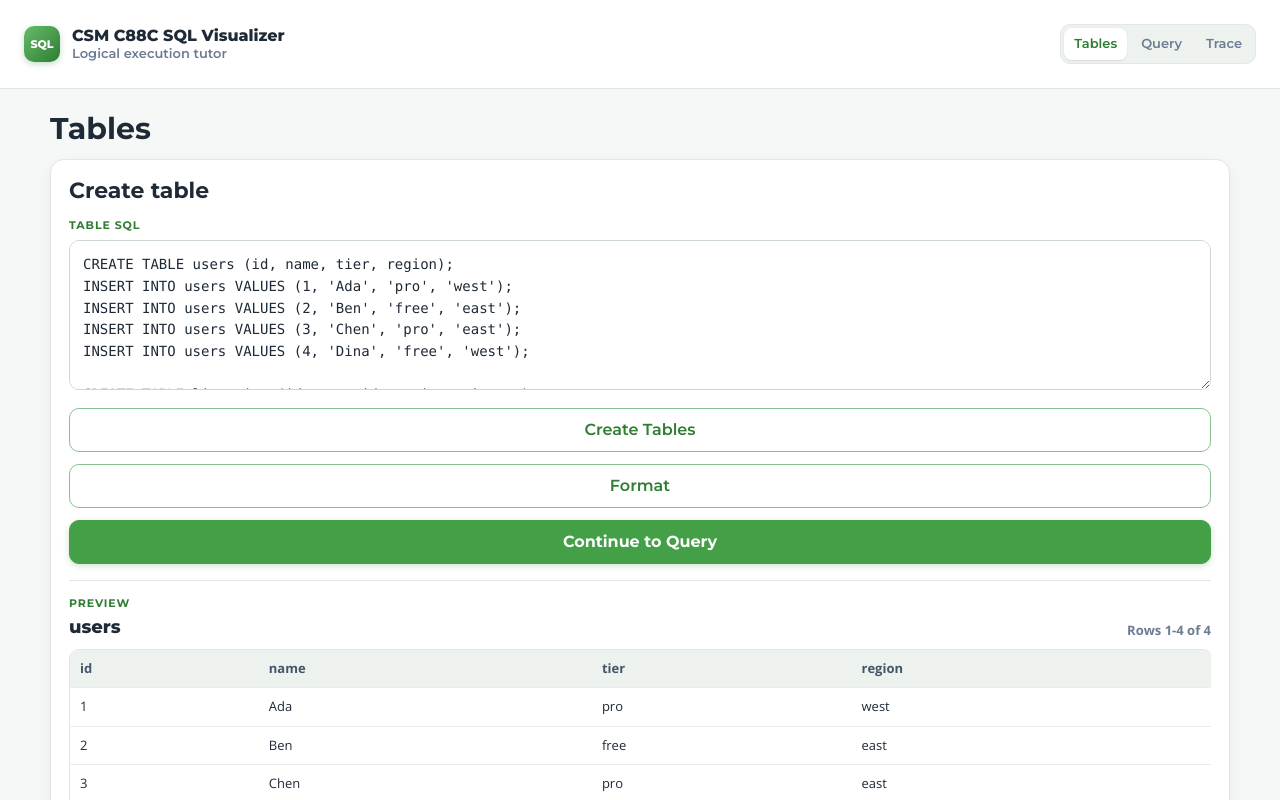
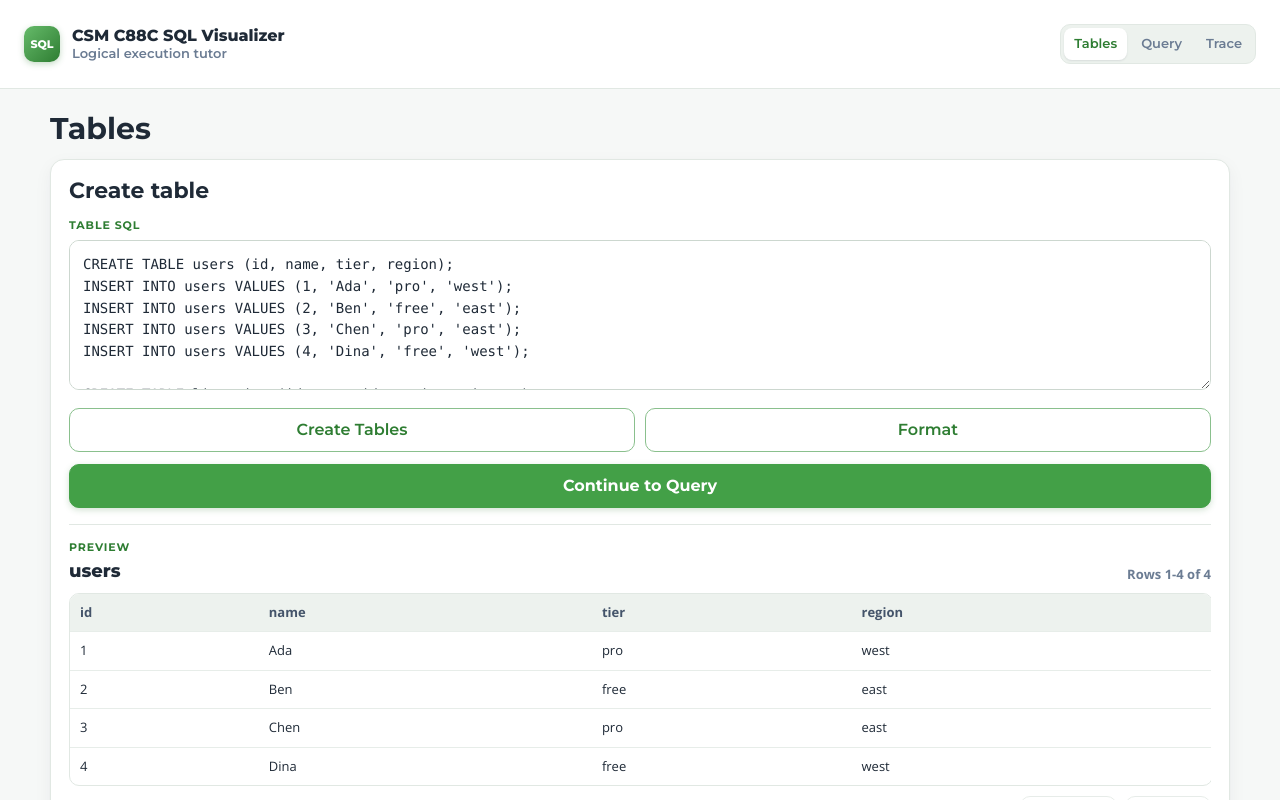
Before and after one commit to Qamil-Mirza/SQL-Tutor, a React (Vite) app: page /tables in a window 1280 px wide. Shown: the top 800 px of the page. Built offline with nearby package versions, Linux system fonts and the light colour scheme.

Commit message:
Refine SQL formatter layout

```diff
--- a/src/App.css
+++ b/src/App.css
@@ -504,6 +504,20 @@ button:disabled {
 
 .secondary-button:hover:not(:disabled) {
   background: color-mix(in srgb, var(--accent) 8%, var(--paper));
+}
+
+.editor-actions {
+  display: flex;
+  min-width: 0;
+  flex-wrap: wrap;
+  gap: 10px;
+  margin-top: 12px;
+}
+
+.editor-actions > button {
+  width: auto;
+  flex: 1 1 140px;
+  margin-top: 0;
 }
 
 .back-button {
--- a/src/App.tsx
+++ b/src/App.tsx
@@ -191,10 +191,10 @@ function App() {
       <AppShell path={path} onNavigate={handleShellNavigate}>
         <section className="workflow-page query-route" aria-label="Query page">
           <div className="pane-heading compact-heading">
-            <h1>Query</h1>
             <button className="secondary-button back-button" type="button" onClick={() => navigate('/tables')}>
               Back to tables
             </button>
+            <h1>Query</h1>
           </div>
           <div className="query-page-grid">
             <QueryEditor
@@ -438,6 +438,7 @@ function QueryEditor({
           spellCheck={false}
         />
       </div>
+      <div className="editor-actions">
         <button className="primary-button" type="button" onClick={onRun}>
           Run Query
         </button>
@@ -447,6 +448,7 @@ function QueryEditor({
         <button className="secondary-button" type="button" onClick={onShare}>
           Share
         </button>
+      </div>
       {error ? <div className="error-box" role="alert">{error}</div> : null}
     </section>
   )
@@ -687,12 +689,14 @@ function TableBuilder({
           onChange={(event) => onTableSqlChange(event.target.value)}
           spellCheck={false}
         />
+        <div className="editor-actions">
           <button className="secondary-button" type="button" onClick={onApplyTableSql}>
             Create Tables
           </button>
           <button className="secondary-button" type="button" onClick={onFormatTableSql} aria-label="Format table SQL">
             Format
           </button>
+        </div>
         <button className="primary-button" type="button" onClick={onContinue}>
           Continue to Query
         </button>
--- a/src/domain/sqlFormatter.ts
+++ b/src/domain/sqlFormatter.ts
@@ -1,5 +1,6 @@
 const keywordPattern = /\b(CREATE|TABLE|INSERT|INTO|VALUES|SELECT|FROM|JOIN|ON|WHERE|GROUP\s+BY|HAVING|ORDER\s+BY|LIMIT|AS|AND|ASC|DESC|TRUE|FALSE|NULL)\b/gi
 const clausePattern = /\b(FROM|JOIN|ON|WHERE|GROUP\s+BY|HAVING|ORDER\s+BY|LIMIT)\b/gi
+const alignedClausePattern = /^(SELECT|FROM|JOIN|ON|WHERE|GROUP BY|HAVING|ORDER BY|LIMIT)\b\s*(.*)$/i
 
 export function formatSql(input: string) {
   const statements = splitStatements(input)
@@ -33,7 +34,16 @@ function breakSelectClauses(text: string) {
     .split('\n')
     .map((line) => line.trim())
     .filter(Boolean)
+    .map(alignClauseLine)
     .join('\n')
+}
+
+function alignClauseLine(line: string) {
+  const match = line.match(alignedClausePattern)
+  if (!match) return line
+  const label = match[1].toUpperCase()
+  const body = match[2].trim()
+  return body ? `${label.padEnd(8, ' ')} ${body}` : label
 }
 
 function splitStatements(text: string) {
```
Also changed, not shown: 2 other files (tests, documents, lock files or other folders). Lines whose indentation alone changed are shown as unchanged.
